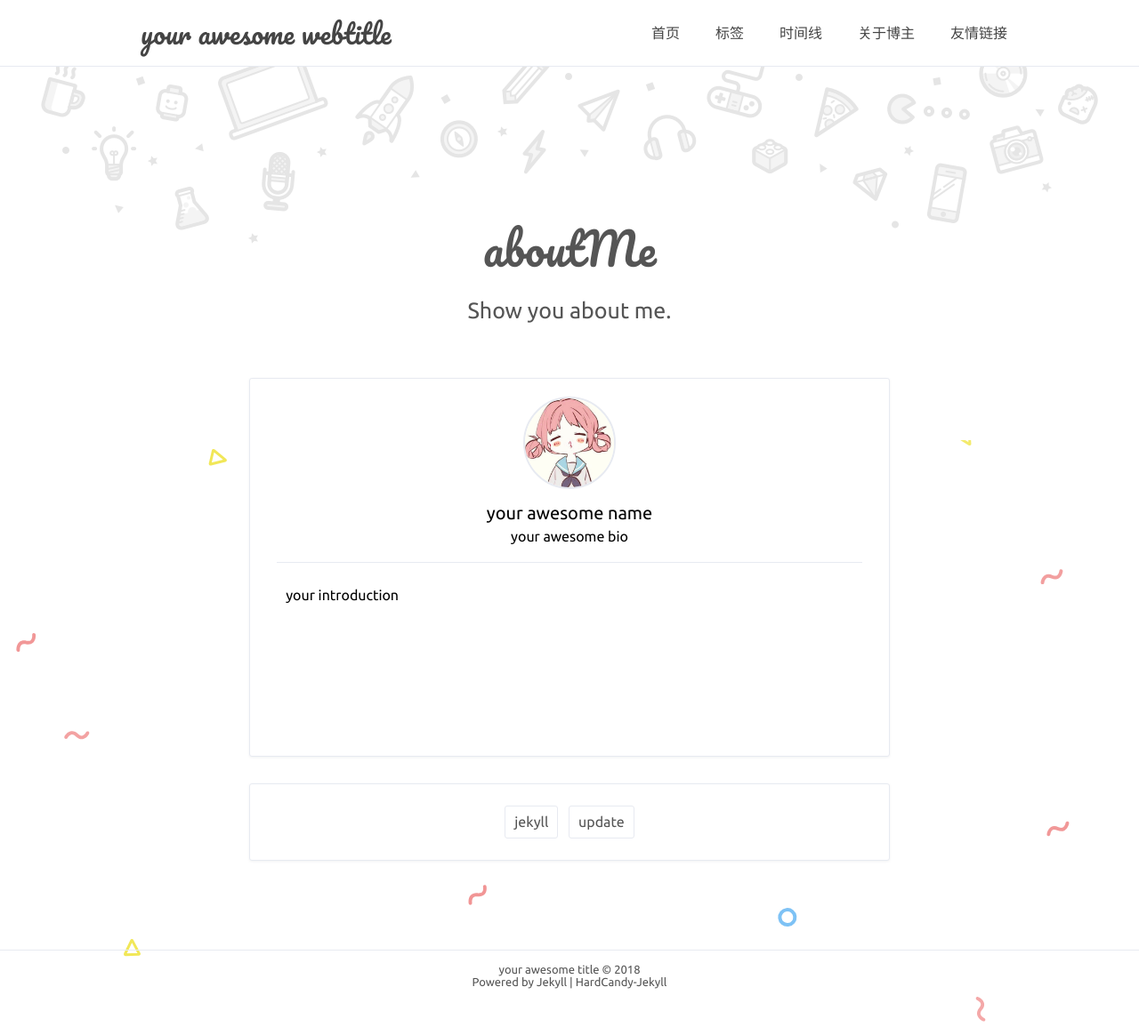
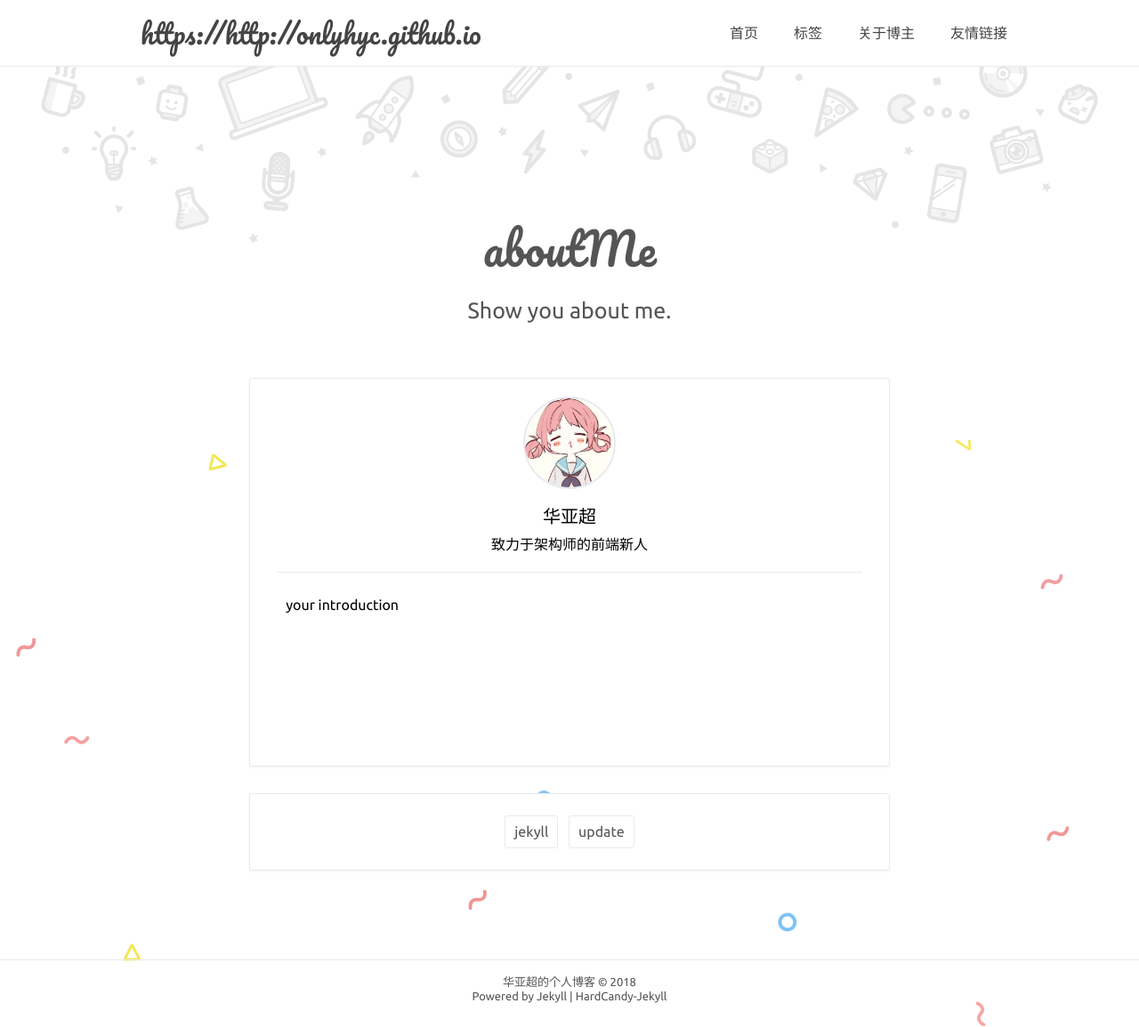
Before and after one commit to onlyhyc/onlyhyc.github.io, a Jekyll site: the page built from about.html, in a window 1280 px wide. Shown: the whole page at 89% size. Built offline with Jekyll 4.4.1, drawn with Linux system fonts in a browser that asks for light colours; comment, search, counter and statistics services are not loaded.

Commit message:
day1 update

```diff
--- a/_config.yml
+++ b/_config.yml
@@ -1,23 +1,23 @@
 # Site settings 配置站点
-title: 'your awesome title'
-description: 'your web description'
-keywords: 'your web keywords, another keywords'
-url: 'https://abc.github.io' # your host
+title: '华亚超的个人博客'
+description: 'Why so serious?'
+keywords: 'Jekyll,华亚超,个人博客,前端,javascript,Windows'
+url: 'https://http://onlyhyc.github.io' # your host
 
 # nav 中文字符空格：&emsp;
 nav: # 最佳体验 六个标签 且最好每个标签不超过4中文字
   首页: '/'
   标签: '/tags.html'
-  时间线: '/timeline.html'
+  # 时间线: '/timeline.html'
   关于博主: '/about.html'
   友情链接: '/friendLink.html'
 
 # 博主
 author: true
-name: 'your awesome name'
-NickName: 'your awesome nickname'
-webtitle: 'your awesome webtitle'
-bio: 'your awesome bio'
+name: '华亚超'
+NickName: 'xiaogege'
+webtitle: 'https://http://onlyhyc.github.io'
+bio: '致力于架构师的前端新人'
 about: true
 aboutyou: 'your introduction'
 portraits: '/assets/profile.jpeg' # your portraits image file path
```
Also changed, not shown: index.html (+8 -8 lines), 8 other files.
